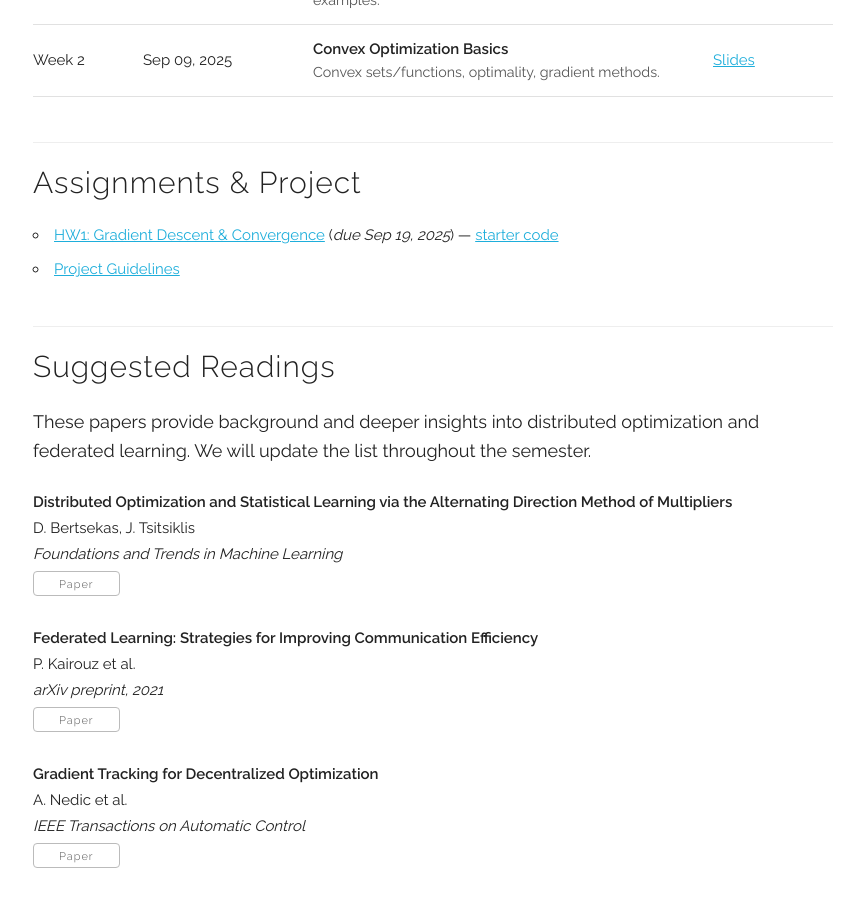
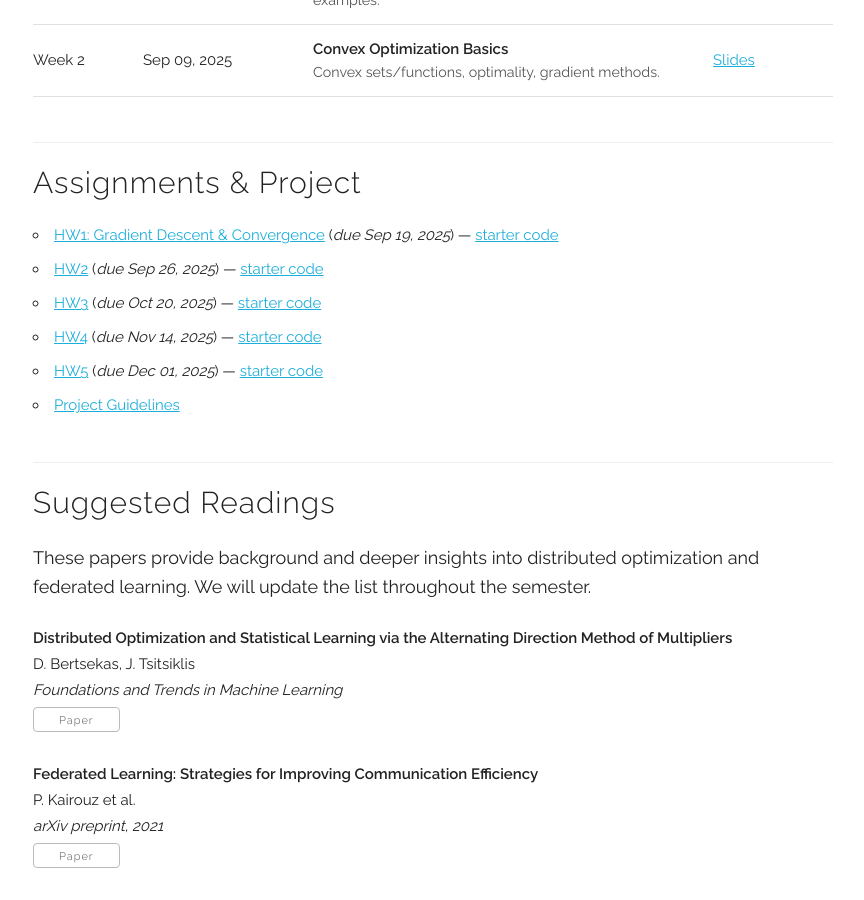
Before and after one commit to chentianyi19/ECE5290, a Jekyll site: the page built from index.html, in a window 1280 px wide and 900 px high, scrolled down 1350 px. Shown: the whole window, without its empty margins (207-1071 px from the left). Built offline with Jekyll 4.4.1, drawn with Linux system fonts in a browser that asks for light colours.

Commit message:
Update assignments.yml

```diff
--- a/_data/assignments.yml
+++ b/_data/assignments.yml
@@ -5,6 +5,30 @@
   pdf: "/assets/hw/hw1.pdf"
   starter: "/assets/hw/hw1_starter.zip"
 
+- id: "hw2"
+  title: "HW2"
+  due: 2025-09-26
+  pdf: ""
+  starter: ""
+
+- id: "hw3"
+  title: "HW3"
+  due: 2025-10-20
+  pdf: ""
+  starter: ""
+
+- id: "hw4"
+  title: "HW4"
+  due: 2025-11-14
+  pdf: ""
+  starter: ""
+
+- id: "hw5"
+  title: "HW5"
+  due: 2025-12-01
+  pdf: ""
+  starter: ""
+
 - id: "proj"
   title: "Project Guidelines"
   due: null
```
